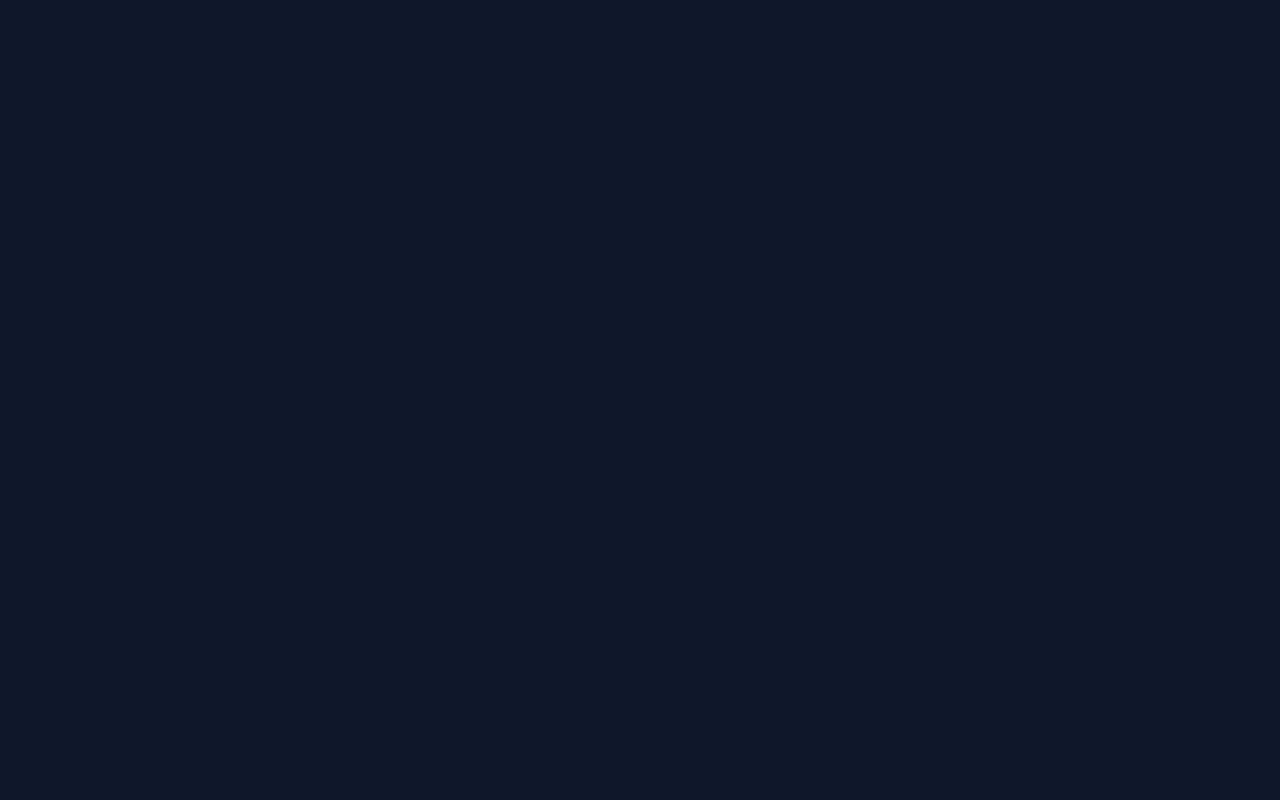
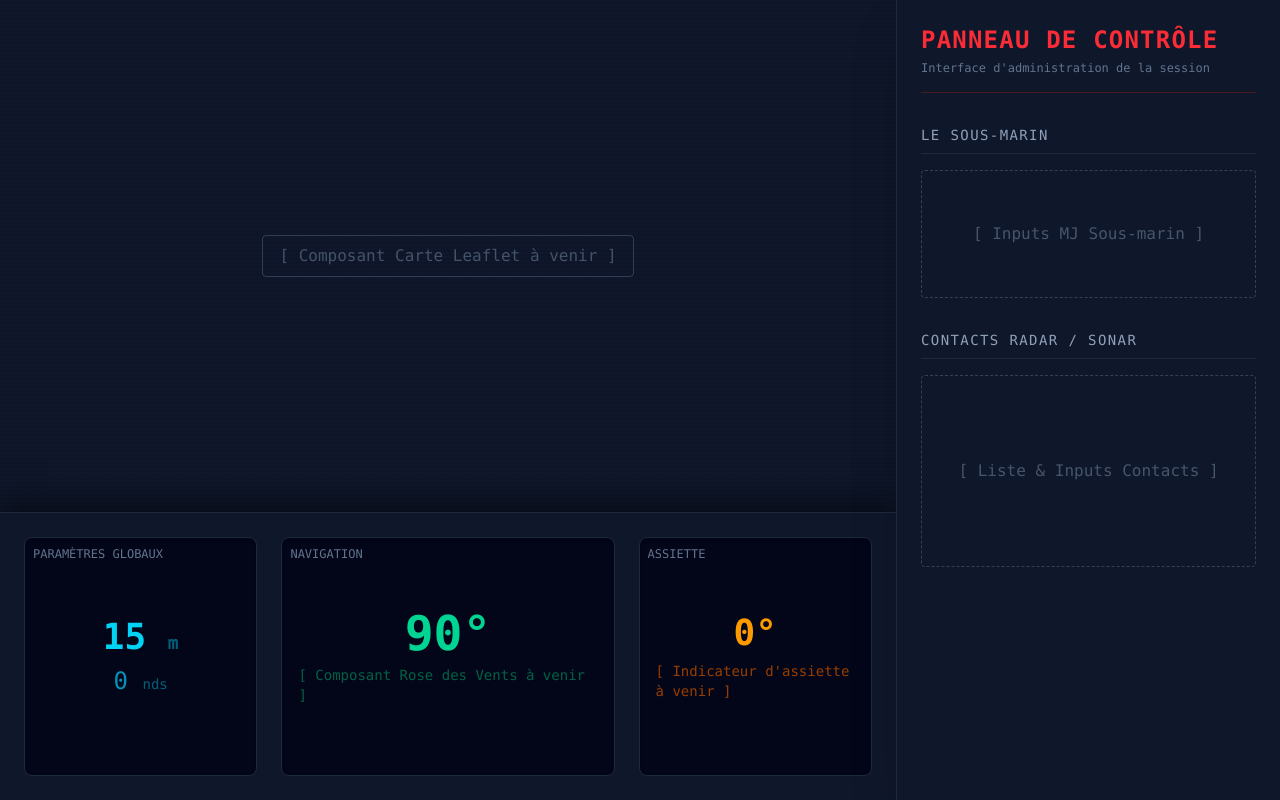
Before and after one commit to Sevrus/submarine-dashboard, a React (Vite) app: page / in a window 1280 px wide. Built offline with nearby package versions, Linux system fonts and the light colour scheme.

Commit message:
Add submarine dashboard layout with Zustand state integration

```diff
--- a/src/App.tsx
+++ b/src/App.tsx
@@ -1,9 +1,79 @@
+import { useSubmarineStore } from './store/useSubmarineStore'
+
 function App() {
+  const { depth, speed, heading } = useSubmarineStore()
 
   return (
-    <>
+      <div className="flex h-screen w-full bg-slate-950 text-cyan-50 font-mono overflow-hidden">
 
-    </>
+        {/* =========================================
+          ZONE JOUEURS (Dashboard & Carte)
+      ========================================= */}
+        <main className="flex-1 flex flex-col relative">
+
+          {/* EMPLACEMENT CARTE TACTIQUE */}
+          <div className="flex-1 relative bg-slate-900 flex items-center justify-center">
+            <div className="absolute inset-0 pointer-events-none bg-[linear-gradient(rgba(18,16,16,0)_50%,rgba(0,0,0,0.25)_50%),linear-gradient(90deg,rgba(255,0,0,0.06),rgba(0,255,0,0.02),rgba(0,0,255,0.06))] bg-[length:100%_4px,3px_100%] z-10 opacity-20"></div>
+
+            <span className="text-slate-600 border border-slate-700 px-4 py-2 rounded">
+            [ Composant Carte Leaflet à venir ]
+          </span>
+          </div>
+
+          {/* TABLEAU DE BORD (Instruments) */}
+          <div className="h-72 bg-slate-900 border-t border-slate-800 p-6 shadow-[0_-10px_30px_rgba(0,0,0,0.5)] z-20">
+            <div className="flex gap-6 h-full">
+
+              {/* Bloc Profondeur & Vitesse */}
+              <div className="flex-1 bg-slate-950 border border-slate-800 rounded-lg p-4 flex flex-col justify-center items-center shadow-inner relative overflow-hidden">
+                <div className="absolute top-2 left-2 text-xs text-slate-500">PARAMÈTRES GLOBAUX</div>
+                <div className="text-4xl text-cyan-400 font-bold mb-2">{depth} <span className="text-lg text-cyan-800">m</span></div>
+                <div className="text-2xl text-cyan-600">{speed} <span className="text-sm text-cyan-800">nds</span></div>
+              </div>
+
+              {/* Bloc Cap & Rose des Vents */}
+              <div className="flex-[1.5] bg-slate-950 border border-slate-800 rounded-lg p-4 flex flex-col justify-center items-center shadow-inner relative">
+                <div className="absolute top-2 left-2 text-xs text-slate-500">NAVIGATION</div>
+                <div className="text-5xl text-emerald-400 font-bold">{heading}°</div>
+                <div className="text-sm text-emerald-800 mt-2">[ Composant Rose des Vents à venir ]</div>
+              </div>
+
+              {/* Bloc Assiette */}
+              <div className="flex-1 bg-slate-950 border border-slate-800 rounded-lg p-4 flex flex-col justify-center items-center shadow-inner relative">
+                <div className="absolute top-2 left-2 text-xs text-slate-500">ASSIETTE</div>
+                <div className="text-4xl text-amber-500 font-bold">0°</div>
+                <div className="text-sm text-amber-800 mt-2">[ Indicateur d'assiette à venir ]</div>
+              </div>
+
+            </div>
+          </div>
+        </main>
+
+        {/* =========================================
+          PANNEAU DE CONTRÔLE
+      ========================================= */}
+        <aside className="w-96 bg-slate-900 border-l border-slate-800 p-6 flex flex-col gap-8 overflow-y-auto z-30 shadow-2xl">
+          <header className="border-b border-red-900/50 pb-4">
+            <h2 className="text-2xl font-bold text-red-500 tracking-wider">PANNEAU DE CONTRÔLE</h2>
+            <p className="text-xs text-slate-500 mt-1">Interface d'administration de la session</p>
+          </header>
+
+          <section className="flex flex-col gap-4">
+            <h3 className="text-sm text-slate-400 uppercase tracking-widest border-b border-slate-800 pb-2">Le Sous-marin</h3>
+            <div className="h-32 border border-dashed border-slate-700 flex items-center justify-center text-slate-600 rounded">
+              [ Inputs MJ Sous-marin ]
+            </div>
+          </section>
+
+          <section className="flex flex-col gap-4">
+            <h3 className="text-sm text-slate-400 uppercase tracking-widest border-b border-slate-800 pb-2">Contacts Radar / Sonar</h3>
+            <div className="h-48 border border-dashed border-slate-700 flex items-center justify-center text-slate-600 rounded">
+              [ Liste & Inputs Contacts ]
+            </div>
+          </section>
+        </aside>
+
+      </div>
   )
 }
 
```
